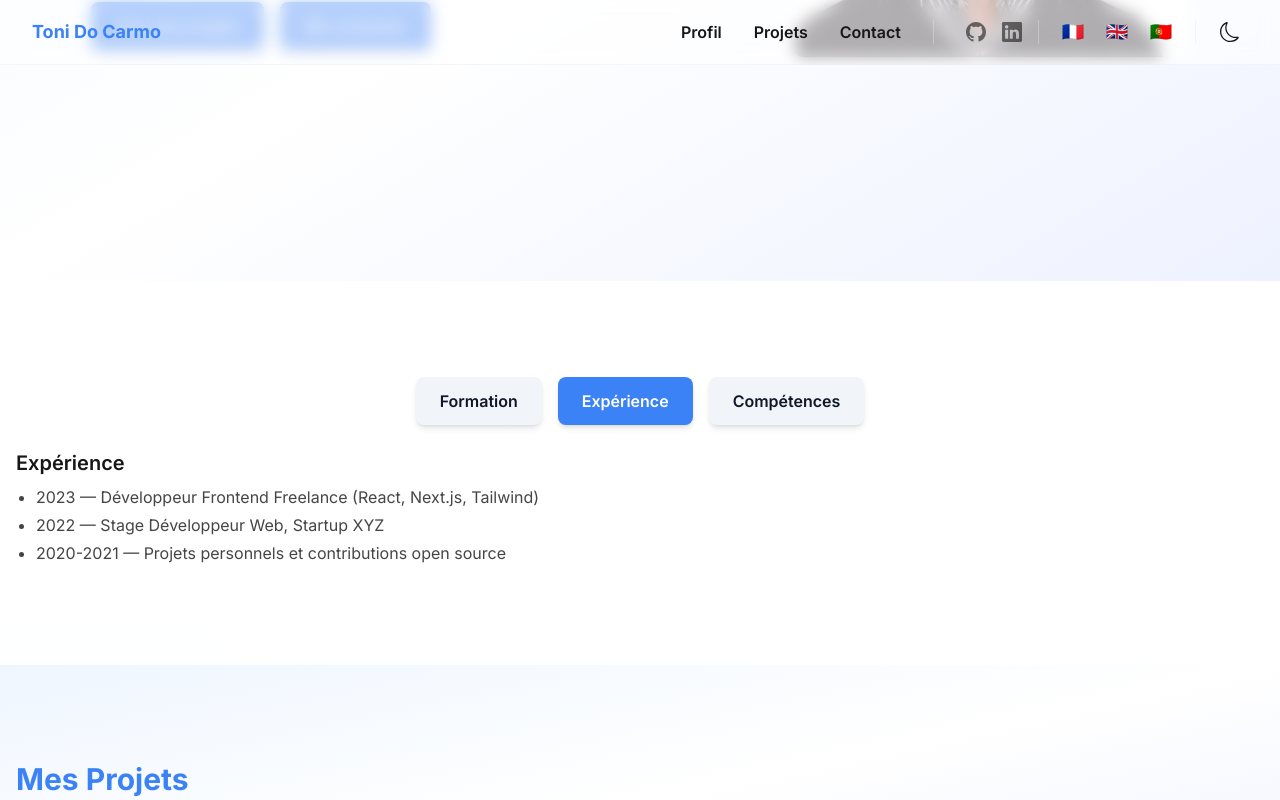
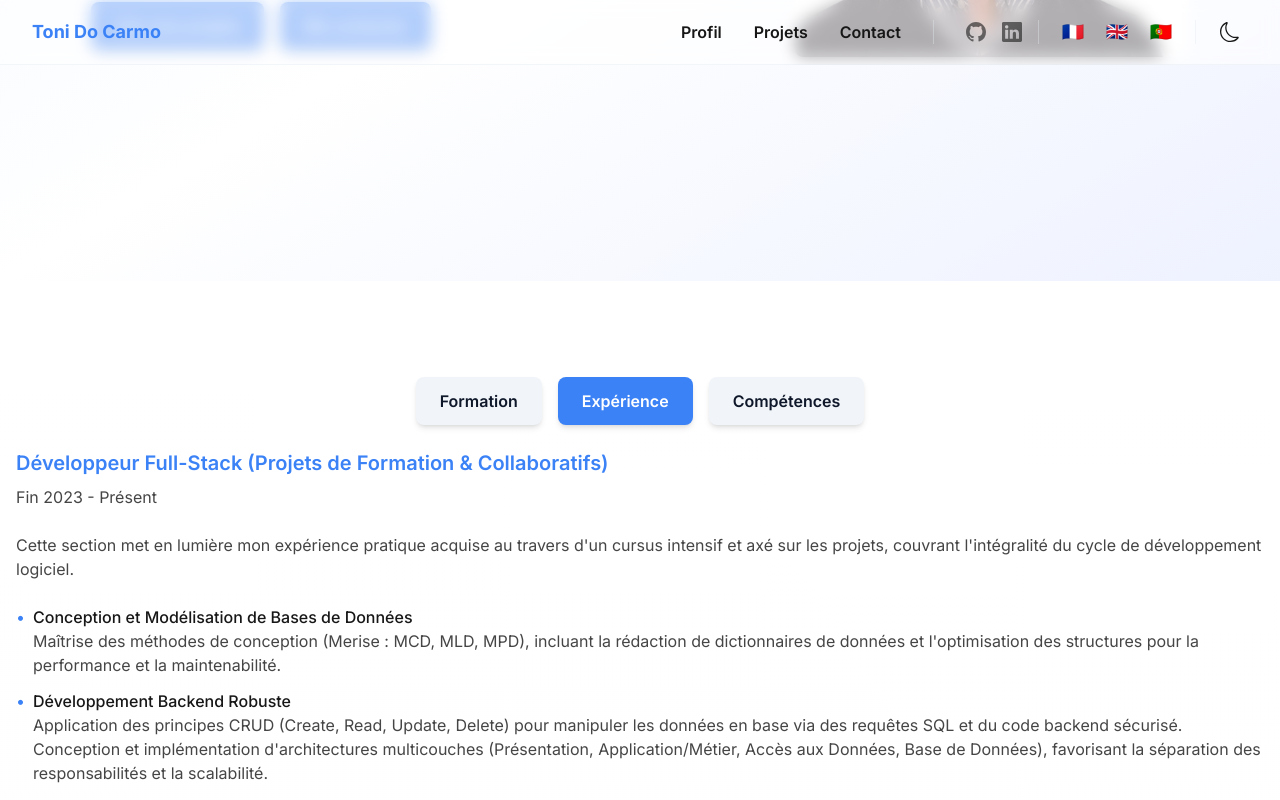
Before and after one commit to tdocarmo/portfolio, a Next.js app: page / in a window 1280 px wide. Both pictures are taken after a click on the tab "Expérience". Shown: the part 547-1347 px from the top of the page. Built offline with nearby package versions, Linux system fonts and the light colour scheme.

Commit message:
feat: revamp experience section in ProfilTabs component with detailed descriptions of full-stack development skills and updated layout for improved clarity

```diff
--- a/src/components/ProfilTabs.tsx
+++ b/src/components/ProfilTabs.tsx
@@ -78,13 +78,55 @@ const tabContent: Record<string, React.ReactNode> = {
     </div>
   ),
   experience: (
-    <div>
-      <h3 className="text-xl font-semibold mb-2">Expérience</h3>
-      <ul className="list-disc pl-5 space-y-1 text-foreground/80">
-        <li>2023 — Développeur Frontend Freelance (React, Next.js, Tailwind)</li>
-        <li>2022 — Stage Développeur Web, Startup XYZ</li>
-        <li>2020-2021 — Projets personnels et contributions open source</li>
-      </ul>
+    <div className="space-y-6">
+      <div className="space-y-2">
+        <h3 className="text-xl font-semibold text-primary">Développeur Full-Stack (Projets de Formation & Collaboratifs)</h3>
+        <p className="text-foreground/80">Fin 2023 - Présent</p>
+      </div>
+
+      <div className="space-y-2">
+        <p className="text-foreground/80">Cette section met en lumière mon expérience pratique acquise au travers d'un cursus intensif et axé sur les projets, couvrant l'intégralité du cycle de développement logiciel.</p>
+      </div>
+
+      <div className="space-y-4">
+        <ul className="space-y-3">
+          <li className="flex items-start">
+            <span className="text-primary mr-2">•</span>
+            <div>
+              <span className="font-medium">Conception et Modélisation de Bases de Données</span>
+              <p className="text-foreground/80">Maîtrise des méthodes de conception (Merise : MCD, MLD, MPD), incluant la rédaction de dictionnaires de données et l'optimisation des structures pour la performance et la maintenabilité.</p>
+            </div>
+          </li>
+          <li className="flex items-start">
+            <span className="text-primary mr-2">•</span>
+            <div>
+              <span className="font-medium">Développement Backend Robuste</span>
+              <p className="text-foreground/80">Application des principes CRUD (Create, Read, Update, Delete) pour manipuler les données en base via des requêtes SQL et du code backend sécurisé. Conception et implémentation d'architectures multicouches (Présentation, Application/Métier, Accès aux Données, Base de Données), favorisant la séparation des responsabilités et la scalabilité.</p>
+            </div>
+          </li>
+          <li className="flex items-start">
+            <span className="text-primary mr-2">•</span>
+            <div>
+              <span className="font-medium">Spécification des Besoins et Méthodologies Agiles</span>
+              <p className="text-foreground/80">Rédaction de User Stories (User Story) pour définir les besoins fonctionnels du point de vue de l'utilisateur, facilitant la communication et la priorisation des fonctionnalités. Pratique des méthodologies agiles (Scrum), incluant le travail par sprints, la gestion du Backlog Produit et les réunions quotidiennes (Daily Scrum).</p>
+            </div>
+          </li>
+          <li className="flex items-start">
+            <span className="text-primary mr-2">•</span>
+            <div>
+              <span className="font-medium">Qualité Logicielle et Sécurité</span>
+              <p className="text-foreground/80">Intégration des bonnes pratiques de sécurisation des applications, validation des entrées et gestion des erreurs. Participation active à plus de 50 audits de code et revues de projet, garantissant la conformité aux standards et la robustesse du code.</p>
+            </div>
+          </li>
+          <li className="flex items-start">
+            <span className="text-primary mr-2">•</span>
+            <div>
+              <span className="font-medium">Collaboration et Outils</span>
+              <p className="text-foreground/80">Utilisation intensive de Git/GitHub pour le versionnement et le travail collaboratif. Familiarisation avec des outils de gestion de projet (Gitea, GitHub Projects) pour le suivi des User Stories.</p>
+            </div>
+          </li>
+        </ul>
+      </div>
     </div>
   ),
   competences: (
@@ -101,7 +143,7 @@ const tabContent: Record<string, React.ReactNode> = {
 };
 
 export function ProfilTabs() {
-  const [active, setActive] = useState("formation");
+  const [active, setActive] = useState("competences");
 
   return (
     <div className="w-full">
```
